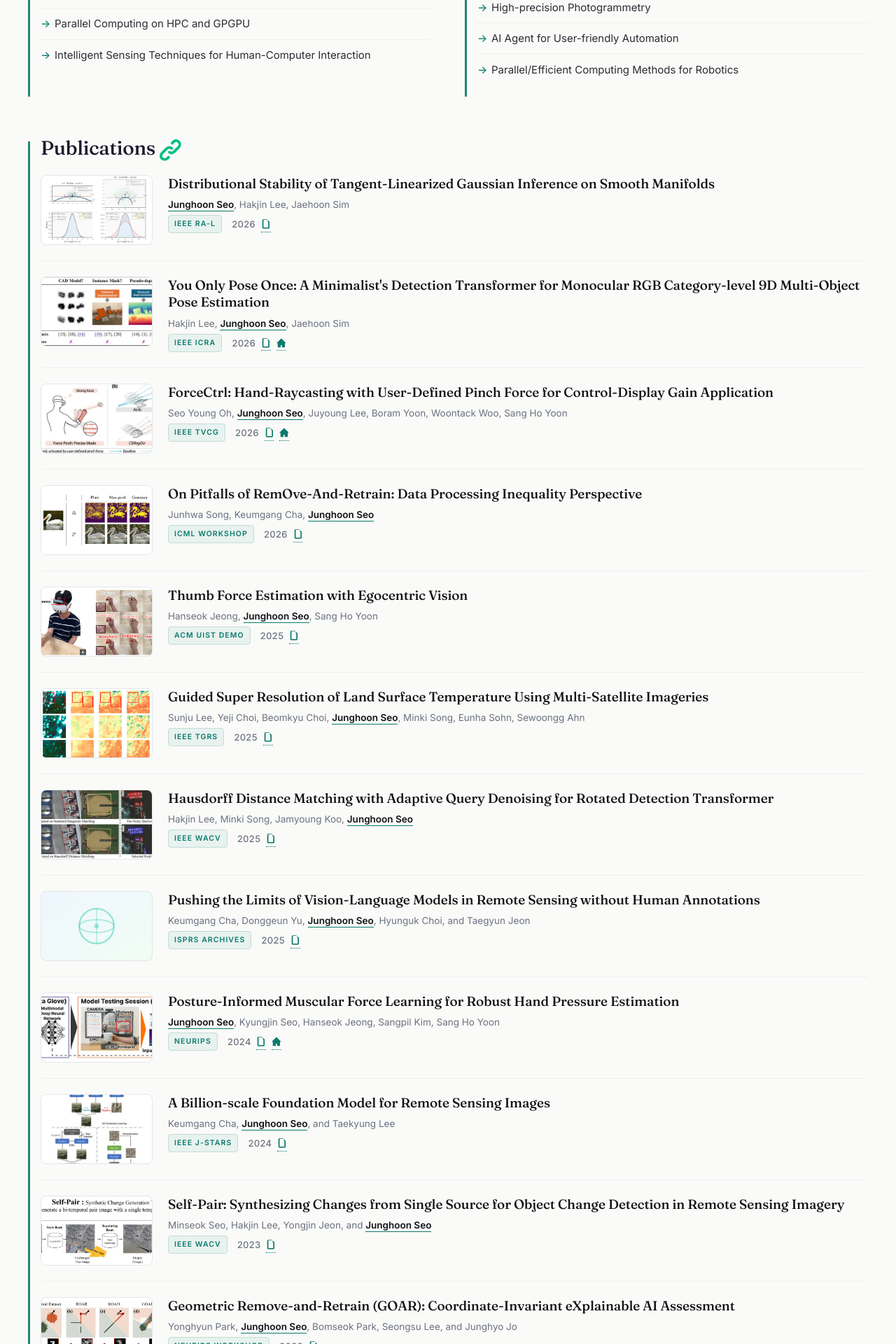
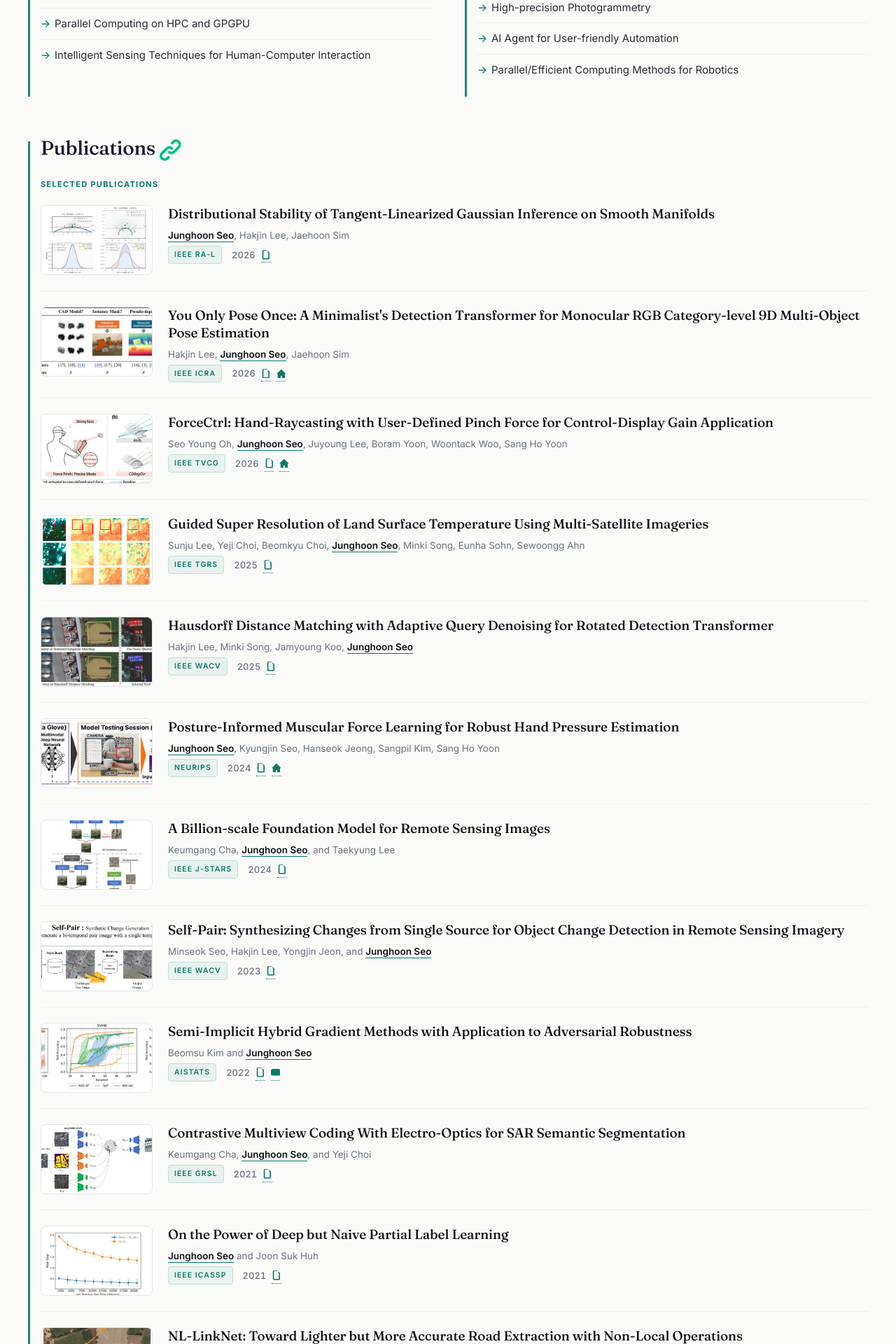
Before and after one commit to mikigom/mikigom.github.io, a Jekyll site: the page built from index.md, in a window 1280 px wide. Shown: the part 1183-3103 px from the top of the page at 70% size. Built offline with Jekyll 4.4.1, drawn with Linux system fonts in a browser that asks for light colours; some of the changed text lies outside the part shown.

Commit message:
Add expandable publications list

```diff
--- a/assets/styles.scss
+++ b/assets/styles.scss
@@ -241,6 +241,81 @@
 /* Publications */
 .pubs {
   margin-top: 20px;
+}
+
+.pubs-kicker {
+  margin: 20px 0 0;
+  font-family: 'Inter', sans-serif;
+  font-size: 11px;
+  font-weight: 700;
+  letter-spacing: 0.12em;
+  text-transform: uppercase;
+  color: var(--accent);
+}
+
+.pubs--collapsed {
+  .pub-entry:not(.pub-entry--selected) {
+    display: none;
+  }
+}
+
+.pubs-disclosure {
+  display: flex;
+  width: fit-content;
+  align-items: center;
+  gap: 10px;
+  margin-top: 18px;
+  margin-right: auto;
+  margin-left: auto;
+  padding: 10px 16px;
+  appearance: none;
+  border: 1px solid var(--accent-border);
+  border-radius: 999px;
+  background: var(--accent-soft);
+  color: var(--accent);
+  cursor: pointer;
+  font-family: 'Inter', sans-serif;
+  font-size: 12px;
+  font-weight: 700;
+  letter-spacing: 0.02em;
+  transition: background-color 160ms ease, border-color 160ms ease, transform 160ms ease;
+
+  &:hover {
+    border-color: var(--accent);
+    transform: translateY(-1px);
+  }
+
+  &:focus-visible {
+    outline: 2px solid var(--accent);
+    outline-offset: 3px;
+  }
+
+  &__hide {
+    display: none;
+  }
+
+  &__icon {
+    width: 7px;
+    height: 7px;
+    border-right: 1.5px solid currentColor;
+    border-bottom: 1.5px solid currentColor;
+    transform: translateY(-2px) rotate(45deg);
+    transition: transform 160ms ease;
+  }
+
+  &[aria-expanded='true'] {
+    .pubs-disclosure__show {
+      display: none;
+    }
+
+    .pubs-disclosure__hide {
+      display: inline;
+    }
+
+    .pubs-disclosure__icon {
+      transform: translateY(2px) rotate(225deg);
+    }
+  }
 }
 
 .pub-entry {
--- a/index.md
+++ b/index.md
@@ -114,9 +114,10 @@
   <header class="section__head">
     <h2>Publications <a href="https://scholar.google.com/citations?user=9KBQk-YAAAAJ&amp;hl=en" aria-label="Google Scholar" title="Google Scholar">{% include icon.html id="link" width="14" height="14" %}</a></h2>
   </header>
-  <div class="pubs">
+  <p class="pubs-kicker">Selected publications</p>
+  <div class="pubs" id="publications-list">
 
-<div class="pub-entry">
+<div class="pub-entry pub-entry--selected">
   <div class="pub-thumb">
     <img src="/assets/papers/distributional-stability.png" alt="Distributional Stability of Tangent-Linearized Gaussian Inference" loading="lazy" />
   </div>
@@ -131,7 +132,7 @@
   </div>
 </div>
 
-<div class="pub-entry">
+<div class="pub-entry pub-entry--selected">
   <div class="pub-thumb">
     <img src="/assets/papers/yopo.jpg" alt="You Only Pose Once" loading="lazy" />
   </div>
@@ -147,7 +148,7 @@
   </div>
 </div>
 
-<div class="pub-entry">
+<div class="pub-entry pub-entry--selected">
   <div class="pub-thumb">
     <img src="/assets/papers/forcectrl.jpg" alt="ForceCtrl: Hand-Raycasting" loading="lazy" />
   </div>
@@ -193,7 +194,7 @@
   </div>
 </div>
 
-<div class="pub-entry">
+<div class="pub-entry pub-entry--selected">
   <div class="pub-thumb pub-thumb--placeholder">
     <img src="/assets/papers/lrt_sr.png" alt="" loading="lazy" />
   </div>
@@ -208,7 +209,7 @@
   </div>
 </div>
 
-<div class="pub-entry">
+<div class="pub-entry pub-entry--selected">
   <div class="pub-thumb">
     <img src="/assets/papers/hdm-detr.jpg" alt="Hausdorff Distance Matching" loading="lazy" />
   </div>
@@ -238,7 +239,7 @@
   </div>
 </div>
 
-<div class="pub-entry">
+<div class="pub-entry pub-entry--selected">
   <div class="pub-thumb">
     <img src="/assets/papers/pimforce.jpg" alt="Posture-Informed Muscular Force" loading="lazy" />
   </div>
@@ -254,7 +255,7 @@
   </div>
 </div>
 
-<div class="pub-entry">
+<div class="pub-entry pub-entry--selected">
   <div class="pub-thumb">
     <img src="/assets/papers/billion-rs.jpg" alt="Billion-scale Foundation Model" loading="lazy" />
   </div>
@@ -269,7 +270,7 @@
   </div>
 </div>
 
-<div class="pub-entry">
+<div class="pub-entry pub-entry--selected">
   <div class="pub-thumb pub-thumb--placeholder">
     <img src="/assets/papers/self-pair.png" alt="" loading="lazy" />
   </div>
@@ -314,7 +315,7 @@
   </div>
 </div>
 
-<div class="pub-entry">
+<div class="pub-entry pub-entry--selected">
   <div class="pub-thumb">
     <img src="/assets/papers/sihg.jpg" alt="Semi-Implicit Hybrid Gradient" loading="lazy" />
   </div>
@@ -345,7 +346,7 @@
   </div>
 </div>
 
-<div class="pub-entry">
+<div class="pub-entry pub-entry--selected">
   <div class="pub-thumb pub-thumb--placeholder">
     <img src="/assets/papers/contrastive.png" alt="" loading="lazy" />
   </div>
@@ -375,7 +376,7 @@
   </div>
 </div>
 
-<div class="pub-entry">
+<div class="pub-entry pub-entry--selected">
   <div class="pub-thumb">
     <img src="/assets/papers/naive-pll.jpg" alt="On the Power of Deep but Naive Partial Label" loading="lazy" />
   </div>
@@ -390,7 +391,7 @@
   </div>
 </div>
 
-<div class="pub-entry">
+<div class="pub-entry pub-entry--selected">
   <div class="pub-thumb pub-thumb--placeholder">
     <img src="/assets/papers/nllink.png" alt="" loading="lazy" />
   </div>
@@ -465,7 +466,7 @@
   </div>
 </div>
 
-<div class="pub-entry">
+<div class="pub-entry pub-entry--selected">
   <div class="pub-thumb pub-thumb--placeholder">
     <img src="/assets/papers/rbox-cnn.png" alt="" loading="lazy" />
   </div>
@@ -525,6 +526,29 @@
 </div>
 
   </div>
+
+  <button id="publications-toggle" class="pubs-disclosure" type="button" aria-expanded="false" aria-controls="publications-list" hidden>
+    <span class="pubs-disclosure__show">View all publications</span>
+    <span class="pubs-disclosure__hide">Show selected publications</span>
+    <span class="pubs-disclosure__icon" aria-hidden="true"></span>
+  </button>
+
+  <script>
+    (() => {
+      const list = document.getElementById('publications-list');
+      const toggle = document.getElementById('publications-toggle');
+      if (!list || !toggle) return;
+
+      list.classList.add('pubs--collapsed');
+      toggle.hidden = false;
+
+      toggle.addEventListener('click', () => {
+        const nextExpanded = toggle.getAttribute('aria-expanded') !== 'true';
+        toggle.setAttribute('aria-expanded', String(nextExpanded));
+        list.classList.toggle('pubs--collapsed', !nextExpanded);
+      });
+    })();
+  </script>
 </section>
 
 <div class="twocol">
```
